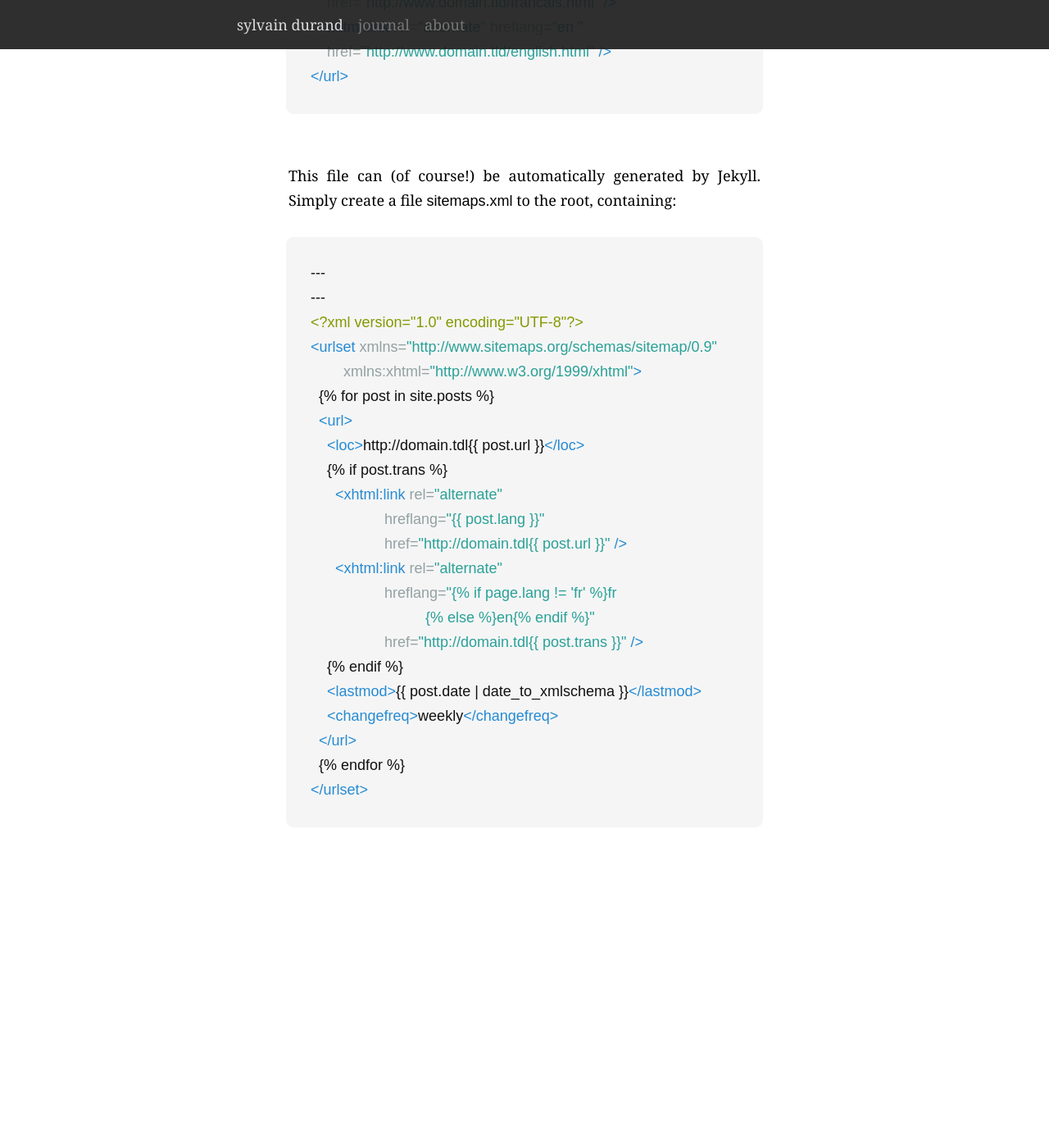
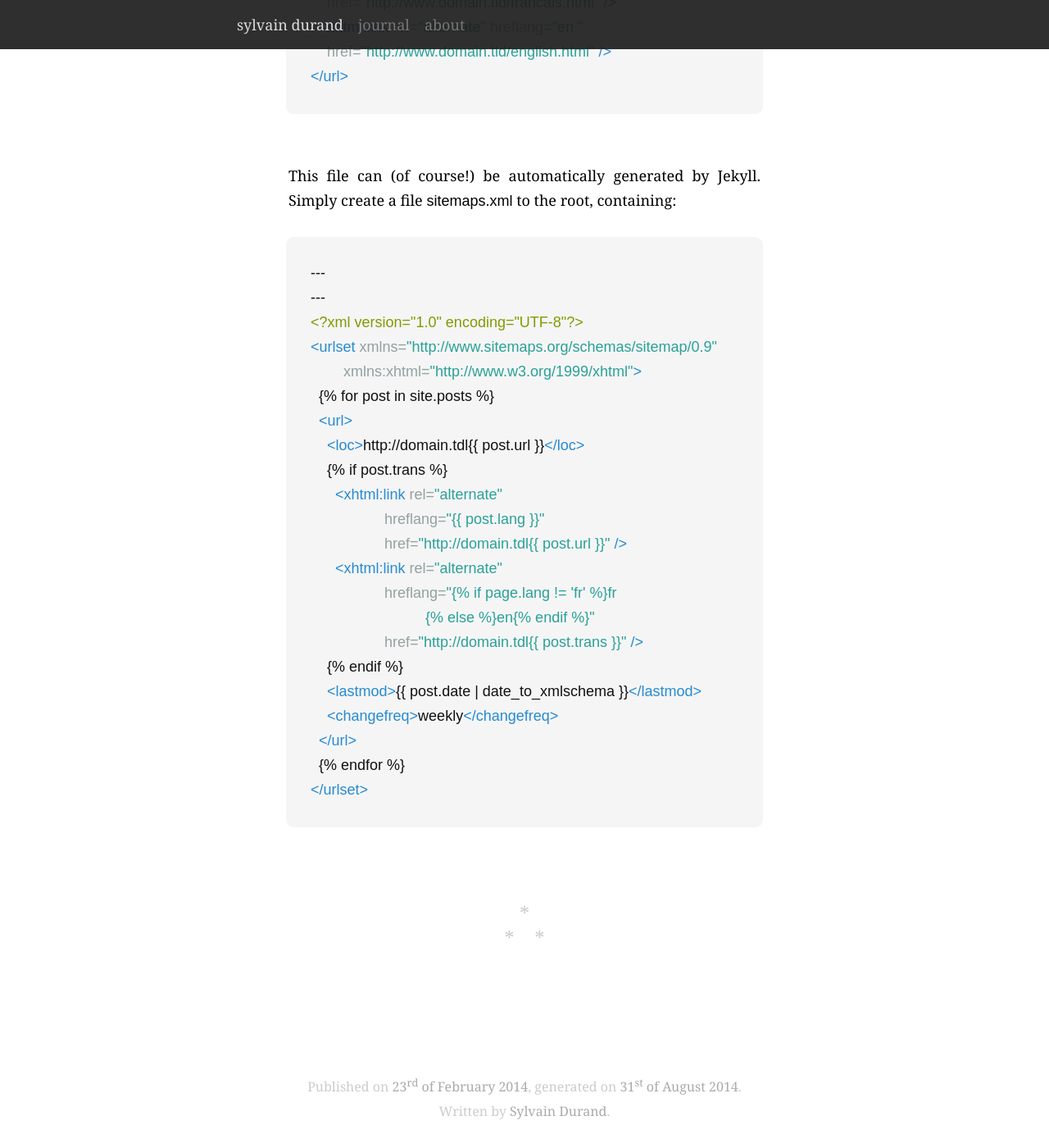
Before and after one commit to simonmeggle/simonmeggle.github.io, a Jekyll site: the page built from _posts/en/2014-02-23-multilingual-website-with-jekyll.md, in a window 1280 px wide and 1400 px high, scrolled down 10631 px. Shown: the whole window at 82% size. Built offline with Jekyll 4.4.1, drawn with Linux system fonts in a browser that asks for light colours; some web fonts are replaced; before the commit the page ends 11730 px from its top, so only the background shows below that.

Commit message:
Add small footer

```diff
--- a/_config.yml
+++ b/_config.yml
@@ -38,6 +38,10 @@ nav:
     about:
       title: "about"
       url:   "/about/"
+    created: "Published on"
+    of: "of"
+    modified: "generated on"
+    author: "Written by"
   fr:
     journal:
       title: "journal"
@@ -45,3 +49,7 @@ nav:
     about:
       title: "à propos"
       url:   "/a-propos/"
+    created: "Publié le"
+    of: ""
+    modified: "modifié le"
+    author: "Rédigé par"
--- a/_layouts/default.html
+++ b/_layouts/default.html
@@ -15,8 +15,7 @@
 <article itemprop="articleBody">
 <header>
   <h1 style="background-image: url(/medias/headers/{{ page.date | date:'%Y-%m-%d' }}.jpg)" itemprop="name">{{ page.title }}</h1>
-</header>
-<time datetime="{{ page.date }}" itemprop="datePublished">{% include day.html date=page.date %} {% include month.html date=page.date %} {{ page.date | date: "%Y" }}</time>{% include typo.html content=content %}</article>
+</header>{% include typo.html content=content %}</article>
 <nav>
   <ul>
     <li class="logo" itemprop="author" itemscope itemtype="http://schema.org/Person"><a href="{{site.nav[page.lang].journal.url}}" itemprop="name">sylvain durand</a></li>
@@ -24,4 +23,8 @@
   {% endfor %}{% for menu in site.nav[page.lang] %}  <li><a href="{{menu[1].url}}">{{menu[1].title}}</a></li>
   {% endfor %}</ul>
 </nav>
+<hr/>
+<footer>{{ site.nav[page.lang].created }} <time datetime="{{ page.date }}" itemprop="datePublished">{% include day.html date=page.date %} {{ site.nav[page.lang].of }} {% include month.html date=page.date %} {{ page.date | date: "%Y" }}</time>, {{ site.nav[page.lang].modified }} <time datetime="{{ page.date }}" itemprop="datePublished">{% include day.html date=site.time %} {{ site.nav[page.lang].of }} {% include month.html date=site.time %} {{ site.time | date: "%Y" }}</time>.<br/>
+{{ site.nav[page.lang].author }} <span>Sylvain Durand</span>.
+</footer>
 </html>
--- a/medias/style.sass
+++ b/medias/style.sass
@@ -31,7 +31,7 @@ html
 
 body
   font: #{$main/16}em / $line "PT Serif", Georgia, serif
-  margin: 10*$line/$size*$main+em 1em 3*$line+em
+  margin: 10*$line/$size*$main+em 1em 0
 a
   color: #156f8f
   text-decoration: none
@@ -108,8 +108,17 @@ hr:before
   content: "*\a*    *"
   white-space: pre
 
-time
-  display: none
+// Footer
+
+footer
+  $size: 16 !global
+  +font
+  +padding(3,1)
+  text-align: center
+  color: #ccc
+
+time, span
+  color: #aaa
 
 // Articles list
 
@@ -158,7 +167,7 @@ time
 
 // Lettrine
 
-time+p:first-letter
+header+p:first-letter
   float: left
   margin: 0.13em 0.05em 0 -0.05em
   font-size: 3.333em
```
